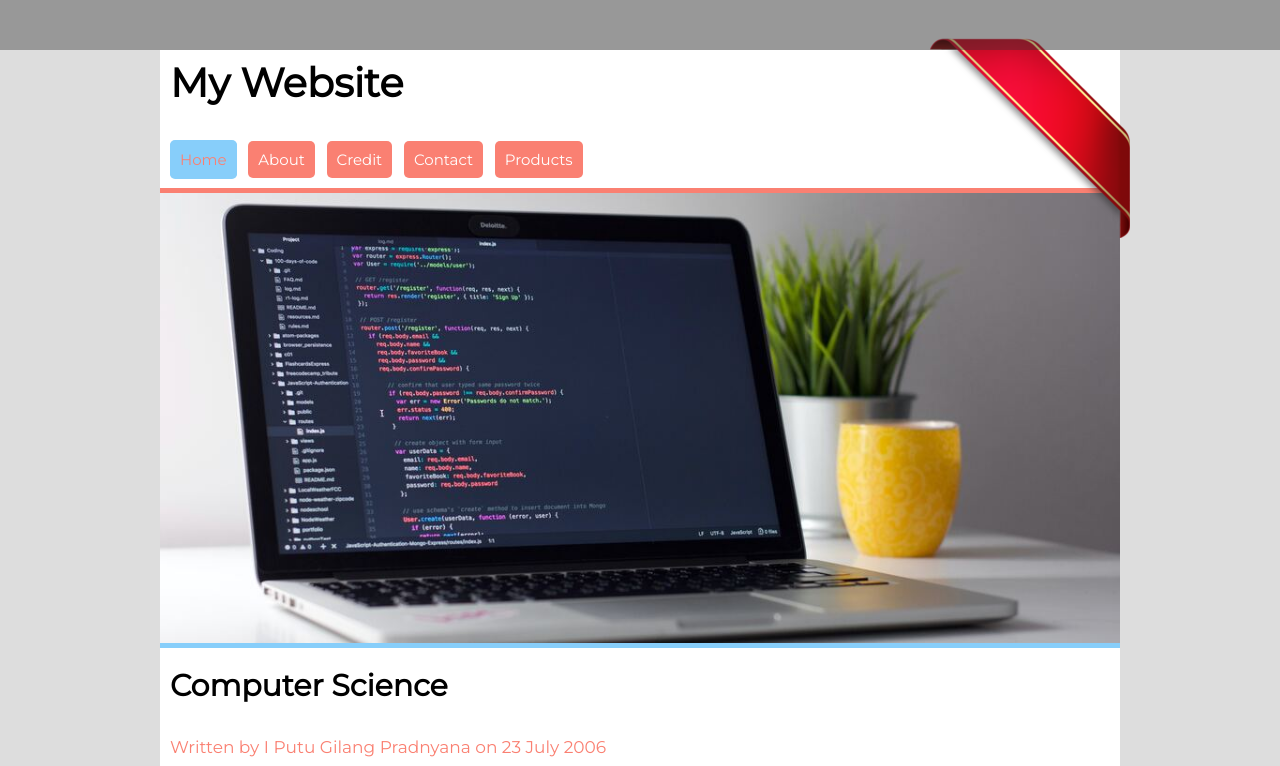
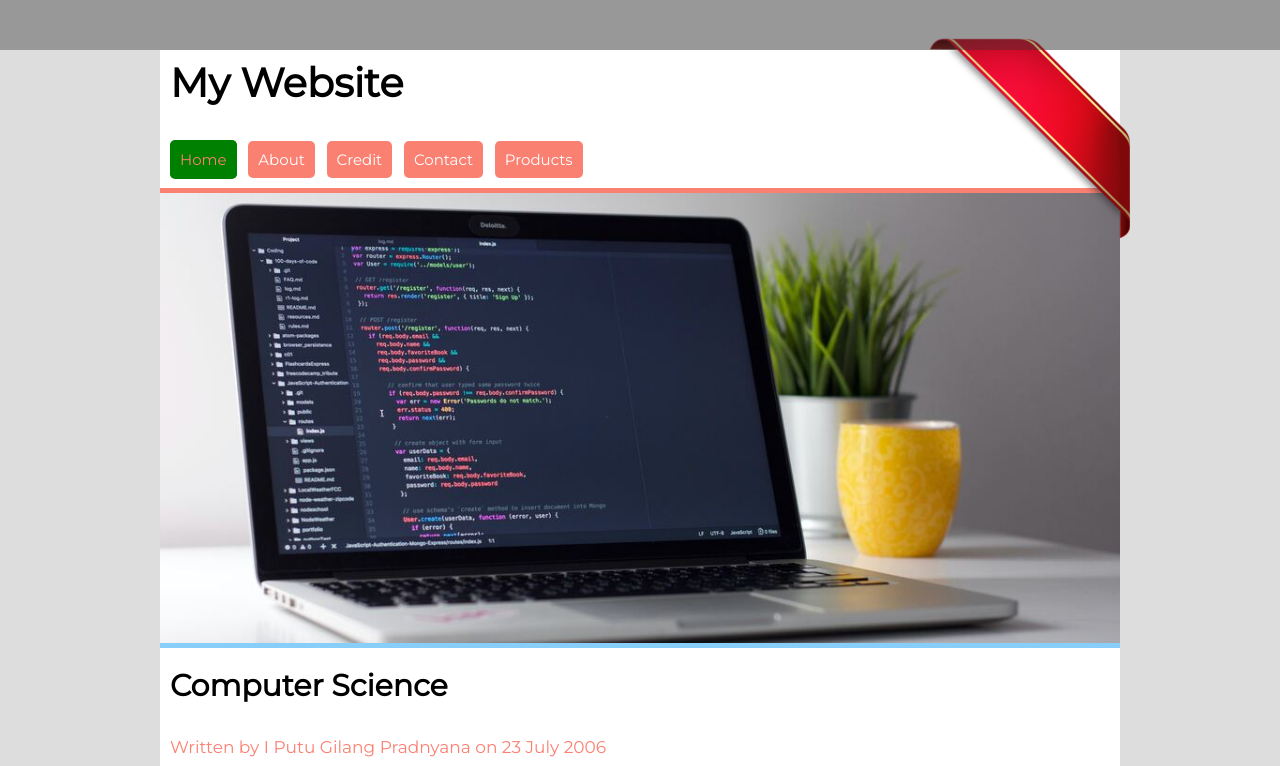
Before and after one commit to GilangPradnyana/website-sederhana, a plain HTML site: page index.html in a window 1280 px wide. In both pictures the pointer is over the item "Home". Shown: the top 766 px of the page. Drawn offline with Linux system fonts and the light colour scheme; a web font is replaced by a local one.

Commit message:
mengubah hover header

```diff
--- a/css/styles.css
+++ b/css/styles.css
@@ -67,7 +67,7 @@ header li {
 }
 header li a:hover, header li:hover {
   transform: scale(1);
-  background-color: lightskyblue;
+  background-color: green;
   color: salmon
 }
 
```
